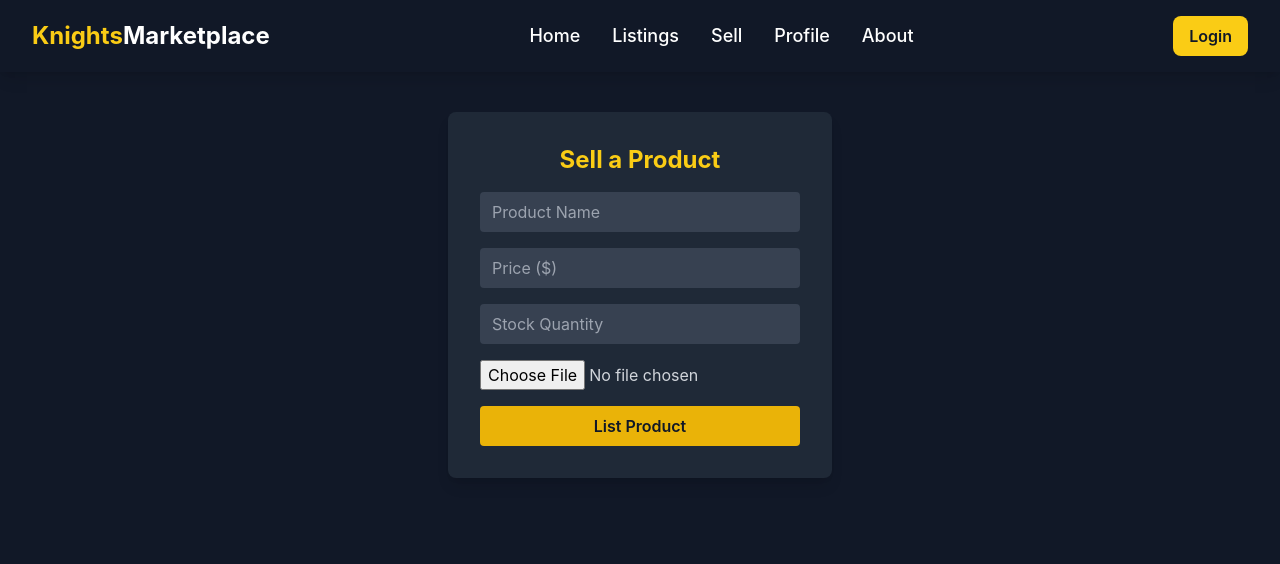
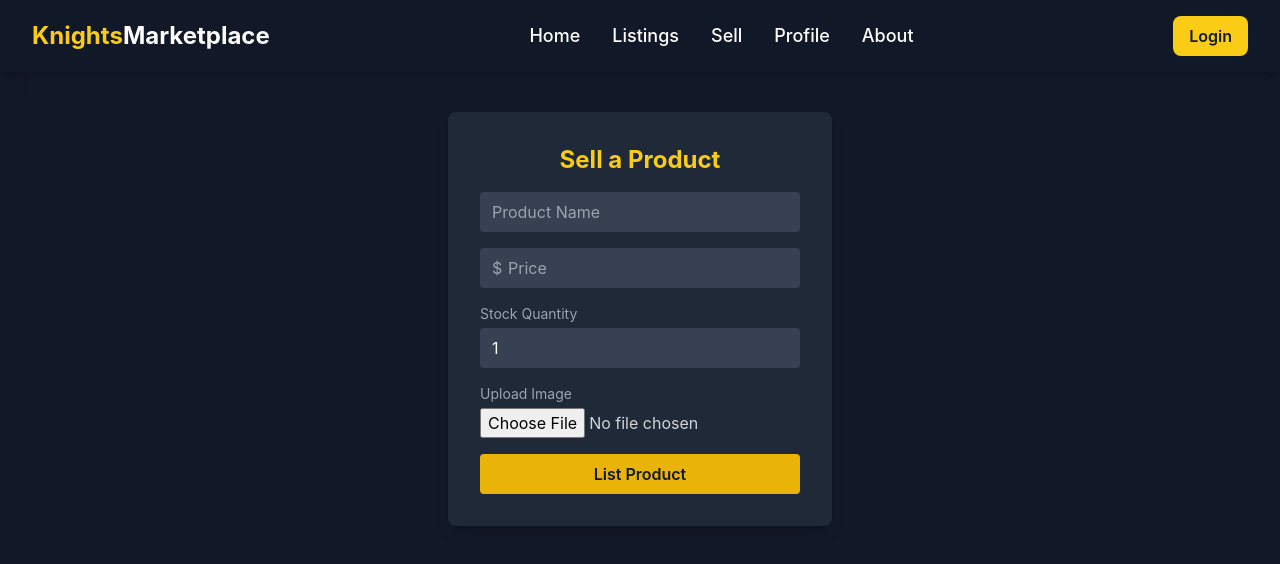
Before and after one commit to vlads33/COP4331C-Large-Project-, a React (Vite) app in the folder cards/Frontend/: page /sell in a window 1280 px wide. Shown: the top 564 px of the page. Built offline with nearby package versions, Linux system fonts and the light colour scheme.

Commit message:
updated sell page not allowing negative numbers for price and quantity

```diff
--- a/cards/Frontend/src/pages/Sell.tsx
+++ b/cards/Frontend/src/pages/Sell.tsx
@@ -1,4 +1,4 @@
-import { useState } from "react";
+import React, { useState } from "react";
 import { useNavigate } from "react-router-dom";
 import Navbar from "../components/Navbar";
 
@@ -7,7 +7,7 @@ export default function Sell() {
     const [form, setForm] = useState({
         name: "",
         price: "",
-        stock_quantity: "",
+        stock_quantity: "1",
     });
     const [imageFile, setImageFile] = useState<File | null>(null);
     const [message, setMessage] = useState("");
@@ -26,9 +26,7 @@ export default function Sell() {
 
             const res = await fetch("/api/products", {
                 method: "POST",
-                headers: {
-                    Authorization: `Bearer ${token}`,
-                },
+                headers: { Authorization: `Bearer ${token}` },
                 body: formData,
             });
 
@@ -46,6 +44,13 @@ export default function Sell() {
         }
     }
 
+    const handlePriceChange = (e: React.ChangeEvent<HTMLInputElement>) => {
+        const value = e.target.value;
+        if (/^\d*\.?\d{0,2}$/.test(value)) {
+            setForm({ ...form, price: value });
+        }
+    };
+
     return (
         <div className="min-h-screen bg-gray-900 text-white">
             <Navbar />
@@ -58,6 +63,7 @@ export default function Sell() {
                         Sell a Product
                     </h2>
 
+                    {/* Product Name */}
                     <input
                         type="text"
                         placeholder="Product Name"
@@ -67,27 +73,41 @@ export default function Sell() {
                         required
                     />
 
+                    {/* Price with $ */}
+                    <div className="relative">
+                        <span className="absolute left-3 top-2 text-gray-400">$</span>
+                        <input
+                            type="text"
+                            inputMode="decimal"
+                            placeholder="Price"
+                            value={form.price}
+                            onChange={handlePriceChange}
+                            className="w-full pl-7 pr-3 py-2 rounded bg-gray-700 focus:outline-none"
+                            required
+                        />
+                    </div>
+
+                    {/* Stock Quantity */}
+                    <div className="flex flex-col">
+                        <label className="text-sm text-gray-400 mb-1">Stock Quantity</label>
                         <input
                             type="number"
-                        placeholder="Price ($)"
-                        value={form.price}
-                        onChange={(e) => setForm({ ...form, price: e.target.value })}
+                            value={form.stock_quantity}
+                            min="1"
+                            onChange={(e) => {
+                                const val = parseInt(e.target.value);
+                                if (val >= 1)
+                                    setForm({ ...form, stock_quantity: e.target.value });
+                            }}
+                            placeholder="Enter quantity (default: 1)"
                             className="w-full px-3 py-2 rounded bg-gray-700 focus:outline-none"
                             required
                         />
+                    </div>
 
-                    <input
-                        type="number"
-                        placeholder="Stock Quantity"
-                        value={form.stock_quantity}
-                        onChange={(e) =>
-                            setForm({ ...form, stock_quantity: e.target.value })
-                        }
-                        className="w-full px-3 py-2 rounded bg-gray-700 focus:outline-none"
-                        required
-                    />
-
-                    {/* 🔽 File Upload Button */}
+                    {/* File Upload */}
+                    <div className="flex flex-col">
+                        <label className="text-sm text-gray-400 mb-1">Upload Image</label>
                         <input
                             type="file"
                             accept="image/*"
@@ -96,7 +116,9 @@ export default function Sell() {
                             }
                             className="w-full text-gray-300"
                         />
+                    </div>
 
+                    {/* Submit */}
                     <button
                         type="submit"
                         className="w-full bg-yellow-500 hover:bg-yellow-600 text-gray-900 font-semibold py-2 rounded"
```
Lines whose indentation alone changed are shown as unchanged.
